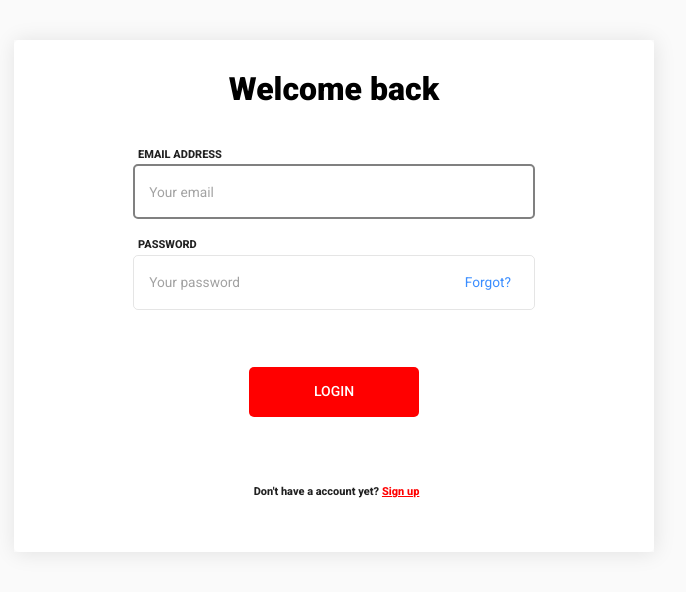
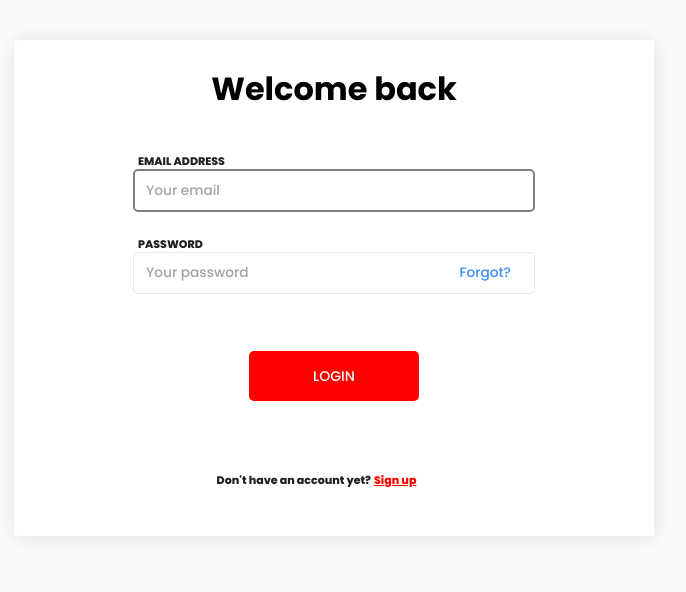
Before and after one commit to trevorjr31/fun-kickoff-project, a React (Create React App) app in the folder client/: page /login in a window 1280 px wide. Shown: the top 592 px of the page, without its empty margins (306-992 px from the left). Built offline with nearby package versions, Linux system fonts and the light colour scheme; no server answers.

Commit message:
updated login/signup styles

```diff
--- a/client/public/index.html
+++ b/client/public/index.html
@@ -16,6 +16,8 @@
       type="text/css"
       href="https://fonts.googleapis.com/css?family=Roboto:300,400,500,700,800,900|Material+Icons"
     />
+
+    <link href="https://fonts.googleapis.com/css2?family=Poppins:wght@300;500;700;800;900" rel="stylesheet" />
     <!--
     Notice the use of %PUBLIC_URL% in the tags above.
     It will be replaced with the URL of the `public` folder during the build.
--- a/client/src/pages/Login/LoginForm/LoginForm.tsx
+++ b/client/src/pages/Login/LoginForm/LoginForm.tsx
@@ -53,7 +53,6 @@ export default function Login({ handleSubmit }: Props): JSX.Element {
             className={classes.inputField}
             placeholder="Your email"
             id="email"
-            //  label={<Typography className={classes.label}>E-mail address</Typography>}
             fullWidth
             margin="normal"
             InputLabelProps={{
@@ -76,7 +75,6 @@ export default function Login({ handleSubmit }: Props): JSX.Element {
             variant="outlined"
             placeholder="Your password"
             id="password"
-            // label={<Typography className={classes.label}>Password</Typography>}
             fullWidth
             margin="normal"
             InputLabelProps={{
@@ -107,7 +105,7 @@ export default function Login({ handleSubmit }: Props): JSX.Element {
           </Box>
           <div style={{ height: 95, display: 'flex', justifyContent: 'center', alignItems: 'center' }}>
             <Typography className={classes.label}>
-              Don&#39;t have a account yet?
+              Don&#39;t have an account yet?
               <Link className={classes.link} to="/signup">
                 Sign up
               </Link>
--- a/client/src/pages/Login/LoginForm/useStyles.ts
+++ b/client/src/pages/Login/LoginForm/useStyles.ts
@@ -11,12 +11,14 @@ const useStyles = makeStyles((theme) => ({
         borderColor: 'rgba(0,0,0,0.1)',
       },
       '&:hover fieldset': {
-        borderColor: 'rgba(0,0,0,0.5)', // - Set the Input border when parent has :hover
+        borderColor: 'rgba(0,0,0,0.5)',
       },
       '&.Mui-focused fieldset': {
-        // - Set the Input border when parent is focused
         borderColor: 'grey',
       },
+    },
+    '& ::placeholder': {
+      fontFamily: theme.typography.fontFamily,
     },
   },
   label: {
@@ -24,12 +26,10 @@ const useStyles = makeStyles((theme) => ({
     fontWeight: 800,
     fontFamily: theme.typography.fontFamily,
     paddingLeft: '5px',
-    marginBottom: -15,
-    marginTop: 10,
+    margin: theme.spacing(2, 5, -2, 0),
   },
   inputs: {
-    margin: '.4rem',
-    marginLeft: '.7rem',
+    marginLeft: theme.spacing(1),
     height: '2rem',
     padding: '5px',
   },
--- a/client/src/pages/SignUp/SignUpForm/SignUpForm.tsx
+++ b/client/src/pages/SignUp/SignUpForm/SignUpForm.tsx
@@ -78,8 +78,8 @@ const SignUpForm = ({ handleSubmit }: Props): JSX.Element => {
           <TextField
             variant="outlined"
             className={classes.inputField}
-            placeholder="Your name"
-            id="name"
+            placeholder="Your username"
+            id="username"
             fullWidth
             margin="normal"
             InputLabelProps={{
@@ -88,8 +88,8 @@ const SignUpForm = ({ handleSubmit }: Props): JSX.Element => {
             InputProps={{
               classes: { input: classes.inputs },
             }}
-            name="name"
-            autoComplete="name"
+            name="username"
+            autoComplete="username"
             autoFocus
             helperText={touched.username ? errors.username : ''}
             error={touched.username && Boolean(errors.username)}
--- a/client/src/pages/SignUp/SignUpForm/useStyles.ts
+++ b/client/src/pages/SignUp/SignUpForm/useStyles.ts
@@ -11,11 +11,13 @@ const useStyles = makeStyles((theme) => ({
         borderColor: 'rgba(0,0,0,0.1)',
       },
       '&:hover fieldset': {
-        borderColor: 'rgba(0,0,0,0.5)', // - Set the Input border when parent has :hover
+        borderColor: 'rgba(0,0,0,0.5)',
       },
       '&.Mui-focused fieldset': {
-        // - Set the Input border when parent is focused
         borderColor: 'grey',
+      },
+      '& ::placeholder': {
+        fontFamily: theme.typography.fontFamily,
       },
     },
   },
@@ -24,12 +26,10 @@ const useStyles = makeStyles((theme) => ({
     fontWeight: theme.typography.button.fontWeight,
     fontFamily: theme.typography.fontFamily,
     paddingLeft: '5px',
-    marginBottom: -15,
-    marginTop: 10,
+    margin: theme.spacing(2, 5, -2, 0),
   },
   inputs: {
-    margin: '.4rem',
-    marginLeft: '.7rem',
+    marginLeft: theme.spacing(1),
     height: '2rem',
     padding: '5px',
   },
@@ -38,12 +38,11 @@ const useStyles = makeStyles((theme) => ({
     color: '#3a8dff',
   },
   submit: {
-    margin: theme.spacing(3, 2, 2),
+    margin: theme.spacing(5, 1, 1),
     padding: 10,
     width: 170,
     height: 50,
     borderRadius: theme.shape.borderRadius,
-    marginTop: 49,
     fontSize: 14,
     backgroundColor: theme.palette.primary.main,
     fontWeight: 500,
--- a/client/src/themes/theme.ts
+++ b/client/src/themes/theme.ts
@@ -2,11 +2,11 @@ import { createMuiTheme } from '@material-ui/core';
 
 export const theme = createMuiTheme({
   typography: {
-    fontFamily: '"Roboto", "sans-serif"',
+    fontFamily: '"Poppins", "sans-serif", "Roboto"',
     fontSize: 12,
     button: {
       textTransform: 'none',
-      fontWeight: 900,
+      fontWeight: 700,
     },
   },
   palette: {
```
Also changed, not shown: client/src/components/NavBar/NavBarLinks/NavBarLinks.tsx (deleted, +0 -31 lines), client/src/components/NavBar/NavBarLinks/loggedOut/NavBarLinks.tsx (added, +29 -0 lines), client/src/components/NavBar/NavBarLinks/loggedOut/NavBarMenu/NavBarMenu.tsx (renamed from client/src/components/NavBar/NavBarMenu/NavBarMenu.tsx, +11 -3 lines), client/src/components/NavBar/NavBarLinks/loggedOut/useStyles.ts (renamed from client/src/components/NavBar/NavBarLinks/useStyles.ts, +4 -10 lines), client/src/Images/pawlogo.png (added), client/src/components/NavBar/NavBarLinks/loggedOut/NavBarMenu/useStyles.ts (renamed from client/src/components/NavBar/NavBarMenu/useStyles.ts).
